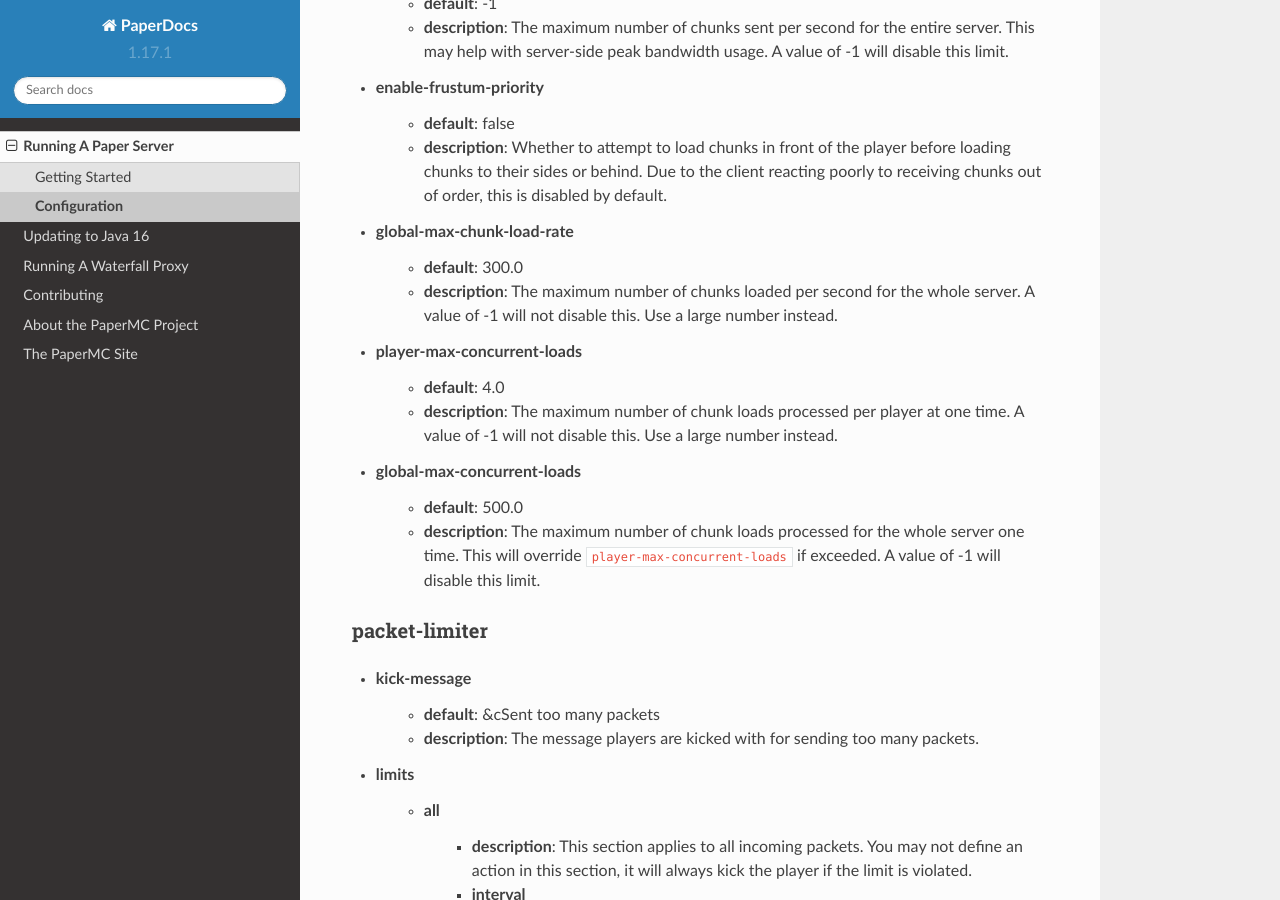
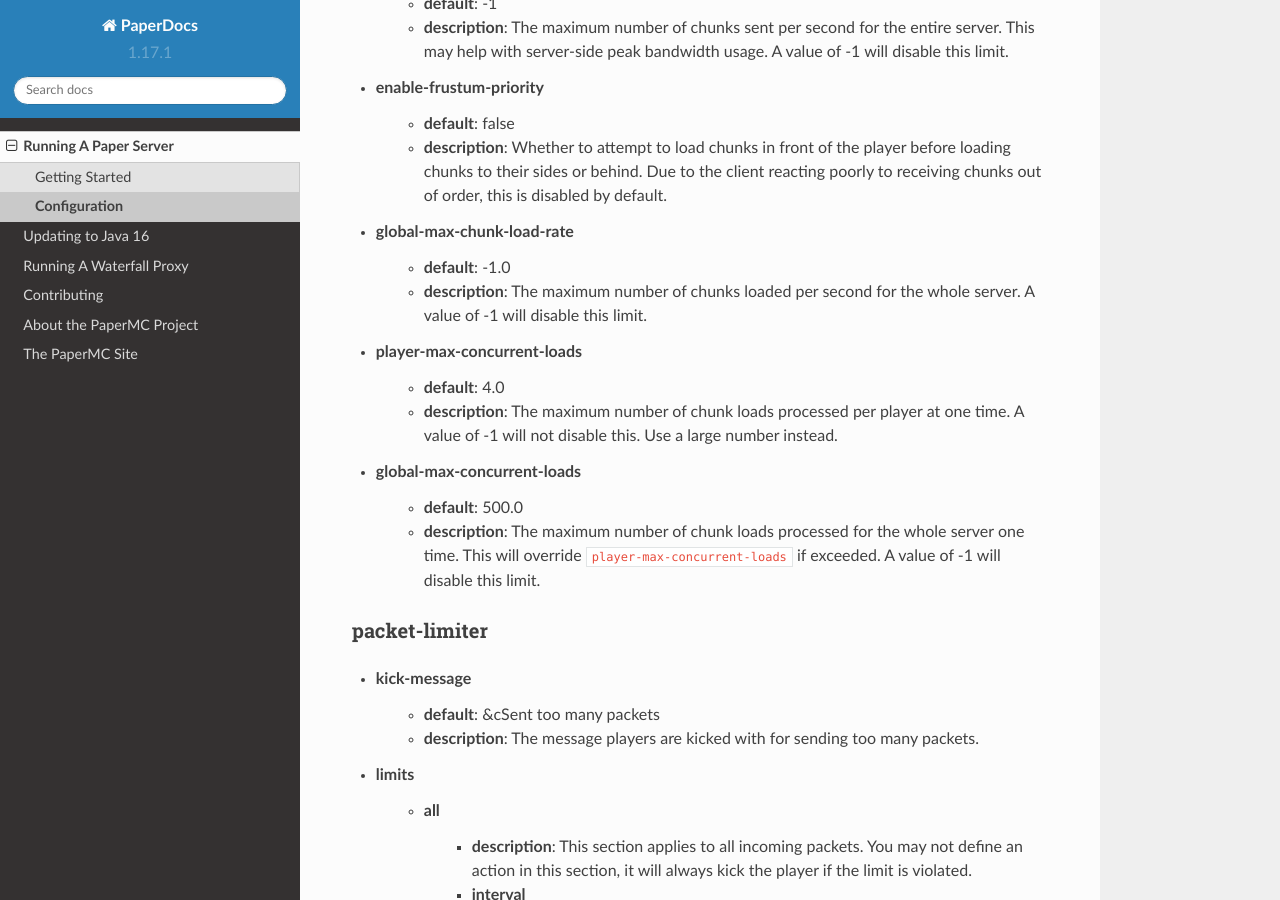
Before and after one commit to PaperMC/PaperDocs, a Sphinx documentation site: the page built from source/server/configuration.rst, in a window 1280 px wide and 900 px high, scrolled down 8919 px. Built offline with Sphinx 7.4.7 and the Read the Docs theme 2.0.0, drawn with Linux system fonts in a browser that asks for light colours.

Commit message:
document unlimited chunk load rate (#121)
* document unlimited chunk load rate
* use proper default value

Co-authored-by: sulu5890 <sulu@sulu.me>

```diff
--- a/source/server/configuration.rst
+++ b/source/server/configuration.rst
@@ -386,9 +386,9 @@ chunk-loading
       loading chunks to their sides or behind. Due to the client reacting poorly to receiving
       chunks out of order, this is disabled by default.
 * global-max-chunk-load-rate
-    - **default**: 300.0
+    - **default**: -1.0
     - **description**: The maximum number of chunks loaded per second for the whole server. A
-      value of -1 will not disable this. Use a large number instead.
+      value of -1 will disable this limit.
 * player-max-concurrent-loads
     - **default**: 4.0
     - **description**: The maximum number of chunk loads processed per player at one time.
```
